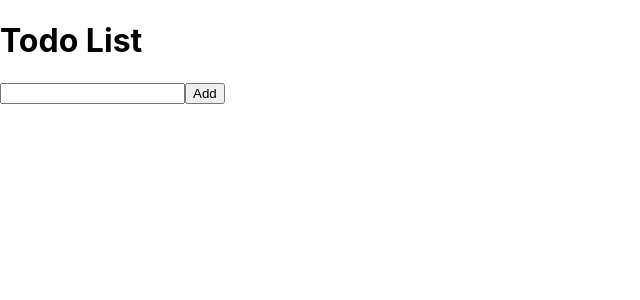
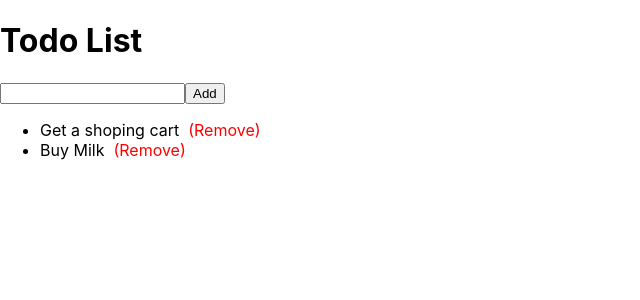
Before and after one commit to Techoscope/ToDo-React, a React (Create React App) app: page / in a window 1280 px wide. Shown: the top 300 px of the page, without its empty margins (0-640 px from the left). Built offline with nearby package versions, Linux system fonts and the light colour scheme.

Commit message:
Add tasks to the state

```diff
--- /dev/null
+++ b/src/components/TodoItems.js
@@ -0,0 +1,12 @@
+function TodoItems (props) {
+  return props.tasks.map(item => {
+    return (
+      <li>
+        {item.title} &nbsp;
+        <span className="remove-item">(Remove)</span>
+      </li>
+    )
+  });
+}
+
+export default TodoItems;
--- a/src/components/TodoList.js
+++ b/src/components/TodoList.js
@@ -1,12 +1,66 @@
 import React from 'react';
+import TodoItems from './TodoItems';
 
 class TodoList extends React.Component {
+  constructor(props) {
+    super(props);
+    this.state = {
+      tasks: [
+        {
+          title: 'Get a shoping cart',
+          completed: false,
+          id: 123456789
+        },
+        {
+          title: 'Buy Milk',
+          completed: false,
+          id: 234567890
+        }
+      ],
+      newTask: ''
+    }
+    this.handleInput = this.handleInput.bind(this);
+    this.handleClick = this.handleClick.bind(this);
+  }
+
+  handleInput(e) {
+    this.setState({
+      newTask: e.target.value
+    })
+  }
+
+  handleClick(e) {
+    if(this.state.newTask.trim()){
+      // Create a new task object
+      let newItem = {
+        title: this.state.newTask,
+        completed: false,
+        id: Date.now()
+      }
+      // Concatenate new task object to the previous tasks in the state
+      this.setState(prevState => {
+        return {
+          tasks: prevState.tasks.concat(newItem)
+        }
+      })
+      // Empty the newTask property in the state
+      this.state.newTask = "";
+    } else {
+      alert('Please enter a value')
+    }
+  }
+
   render() {
     return (
-      <form>
-        <input type="text"/>
-        <button type="button">Add</button>
-      </form>
+      <div>
+        <form>
+          <input type="text" onInput={this.handleInput} value={this.state.newTask}/>
+          <button type="button" onClick={this.handleClick}>Add</button>
+        </form>
+        <ul>
+          <TodoItems tasks={this.state.tasks} foo="bar"/>
+        </ul>
+      </div>
     )
   }
 }
--- a/src/index.css
+++ b/src/index.css
@@ -11,3 +11,7 @@
   font-family: source-code-pro, Menlo, Monaco, Consolas, 'Courier New',
     monospace;
 }
+
+.remove-item {
+  color: red;
+}
```
